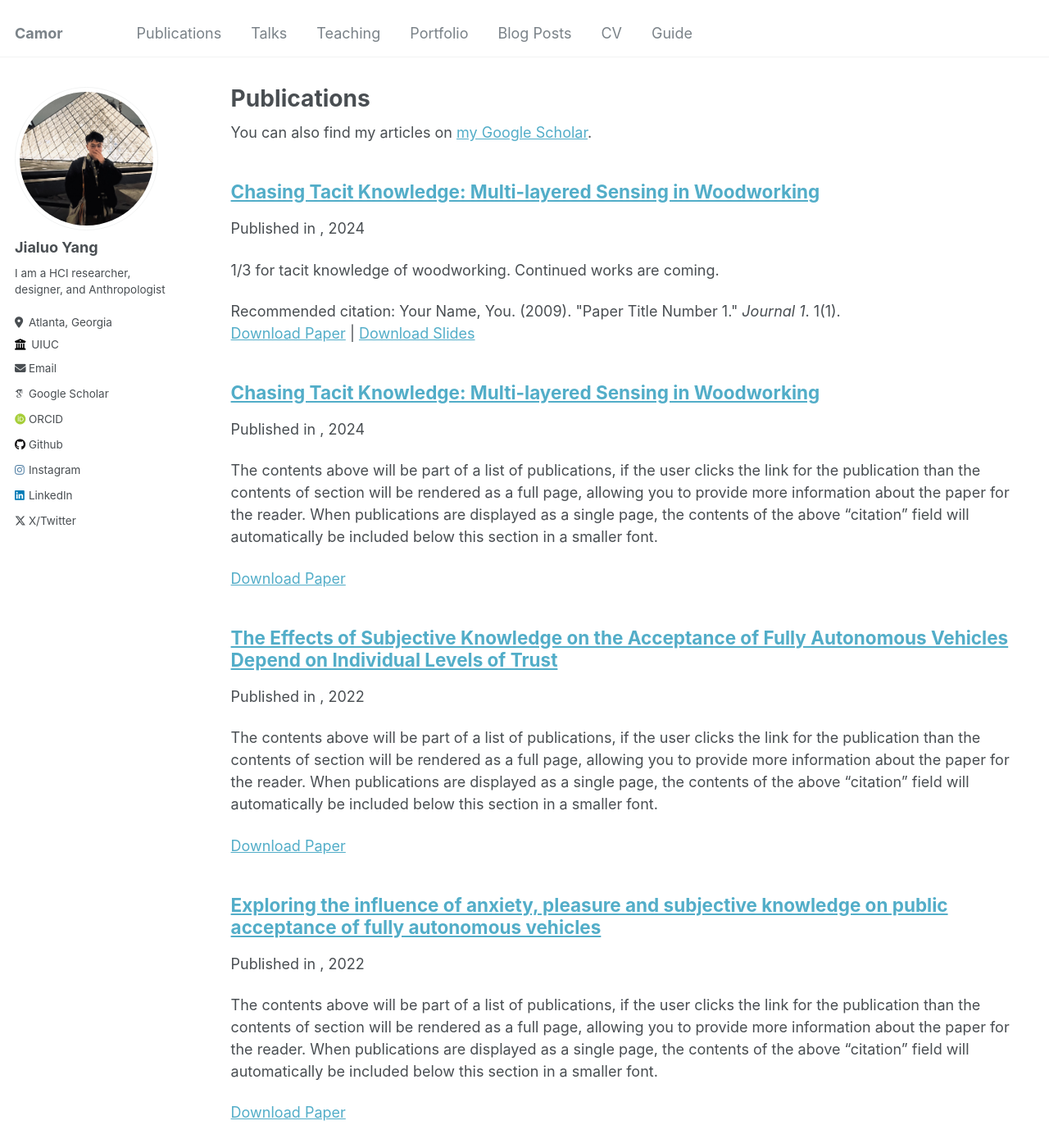
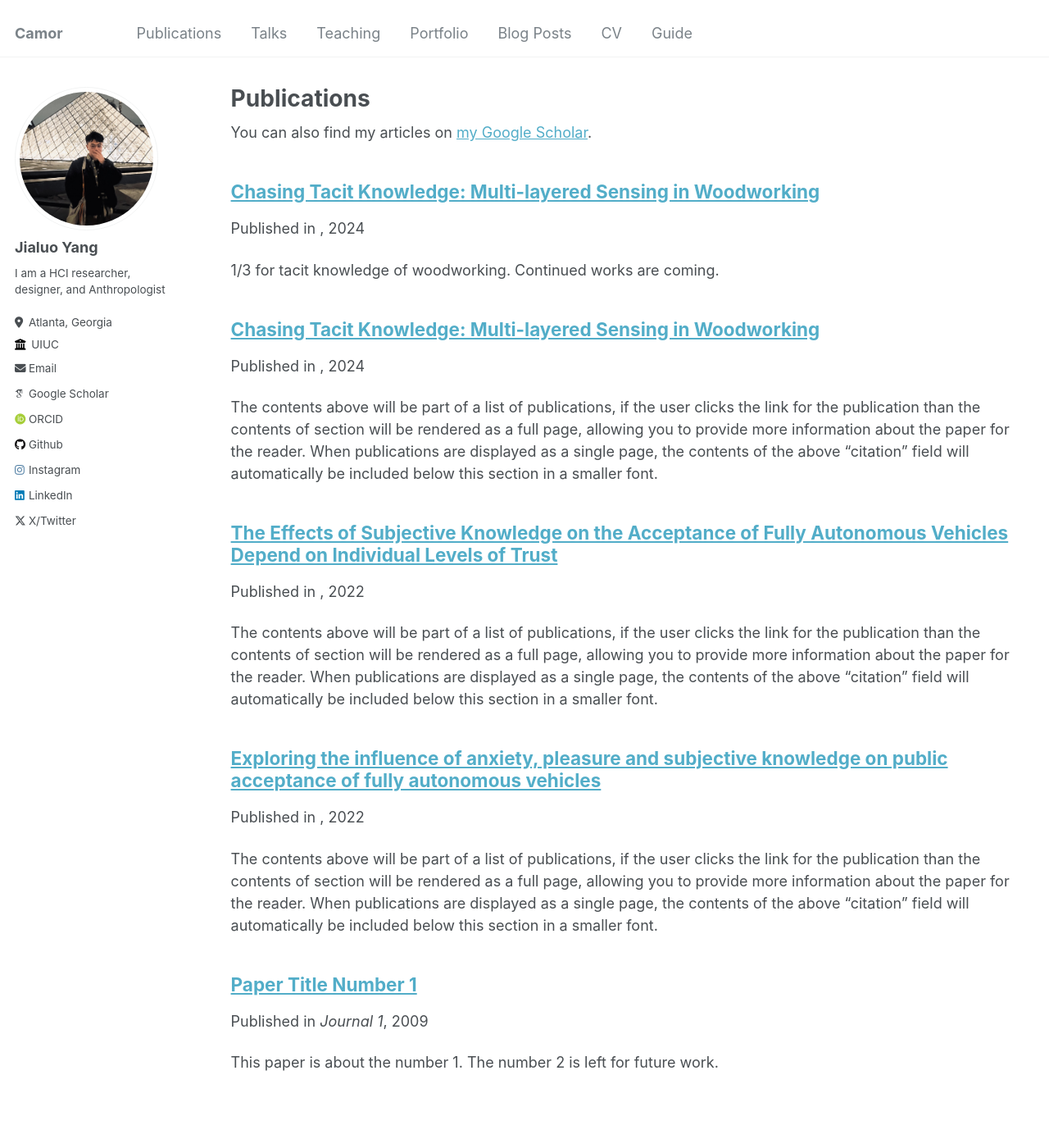
Before and after one commit to CamorYang/camoryang, a Jekyll site: the page built from _pages/publications.md, in a window 1280 px wide and 1400 px high. Shown: the whole window at 82% size. Built offline with Jekyll 4.4.1, drawn with Linux system fonts in a browser that asks for light colours; some web fonts are replaced; some of the changed text lies outside the part shown.

Commit message:
Update archive-single.html

```diff
--- a/_includes/archive-single.html
+++ b/_includes/archive-single.html
@@ -52,7 +52,7 @@
     <p class="archive__item-excerpt" itemprop="description"><p>{{ post.excerpt | markdownify | remove: '<p>' | remove: '</p>' }}<strong><a href="{{ base_path }}{{ post.url }}" rel="permalink"> Read more</a></strong></p></p>
     {% endif %}
 
-    {% if post.citation and post.paperurl and post.slidesurl %}
+    <!-- {% if post.citation and post.paperurl and post.slidesurl %}
       <p>Recommended citation: {{ post.citation }}<br /><a href="{{ post.paperurl }}">Download Paper</a> | <a href="{{ post.slidesurl }}">Download Slides</a></p>
     {% elsif post.citation and post.paperurl %}
       <p>Recommended citation: {{ post.citation }}<br /><a href="{{ post.paperurl }}">Download Paper</a></p>
@@ -64,7 +64,7 @@
       <p><a href=" {{ post.paperurl }} ">Download Paper</a></p>
     {% elsif post.slidesurl %}
       <p>Download <a href="{{ post.slidesurl }}">Download Slides</a></p></p>
-    {% endif %}
+    {% endif %} -->
 
   </article>
 </div>
```
